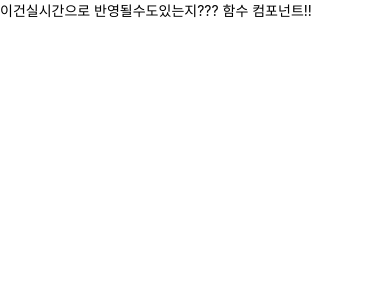
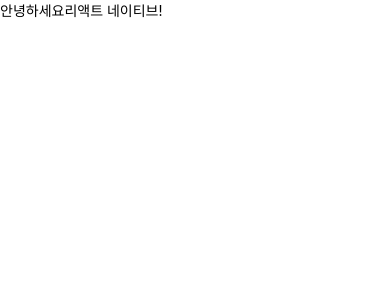
Before and after one commit to suaka/AwesomeProject, a React Native app: screen / in a window 390 px wide. Shown: the top 300 px of the page. Built offline with nearby package versions, Linux system fonts and the light colour scheme.

Commit message:
프롭에 대한설명

```diff
--- a/components/Greeting.js
+++ b/components/Greeting.js
@@ -1,12 +1,16 @@
 import React from 'react';
 import {View, Text} from 'react-native';
 
-function Greeting() {
+function Greeting(props) {
   return (
     <View>
-      <Text>이건실시간으로 반영될수도있는지??? 함수 컴포넌트!!</Text>
+      <Text>안녕하세요{props.name}!</Text>
     </View>
   );
 }
 
+Greeting.defaultProps = {
+  name: '리액트 네이티브',
+};
+
 export default Greeting;
```
